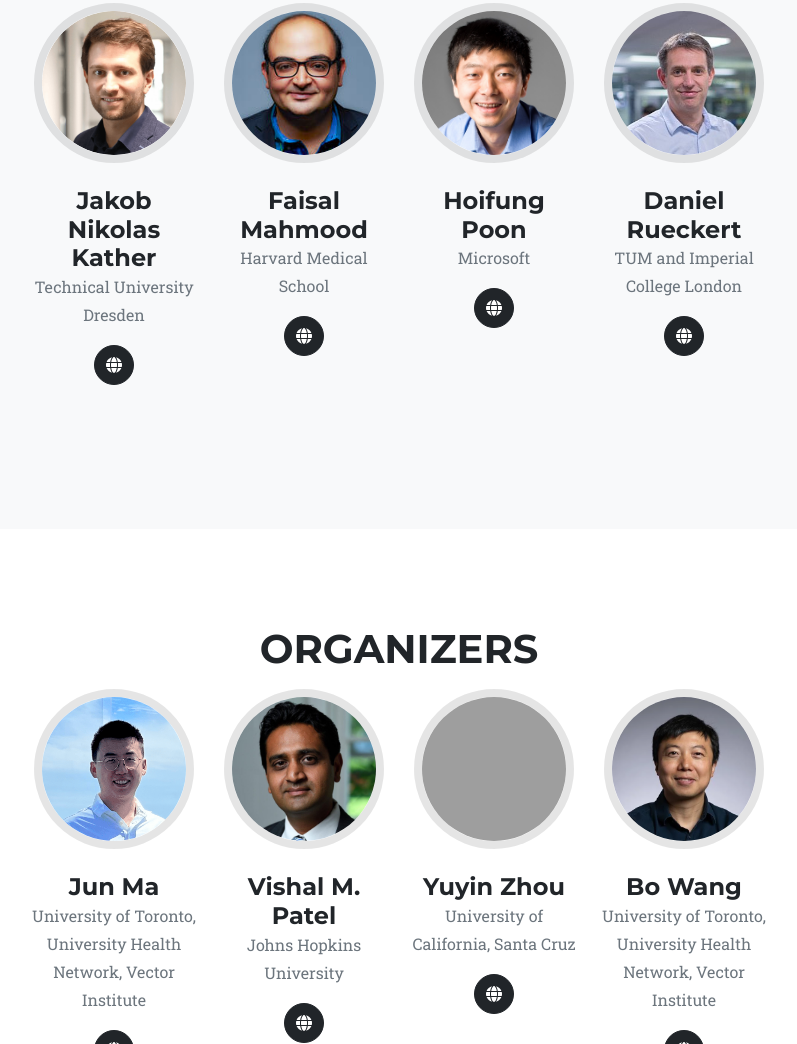
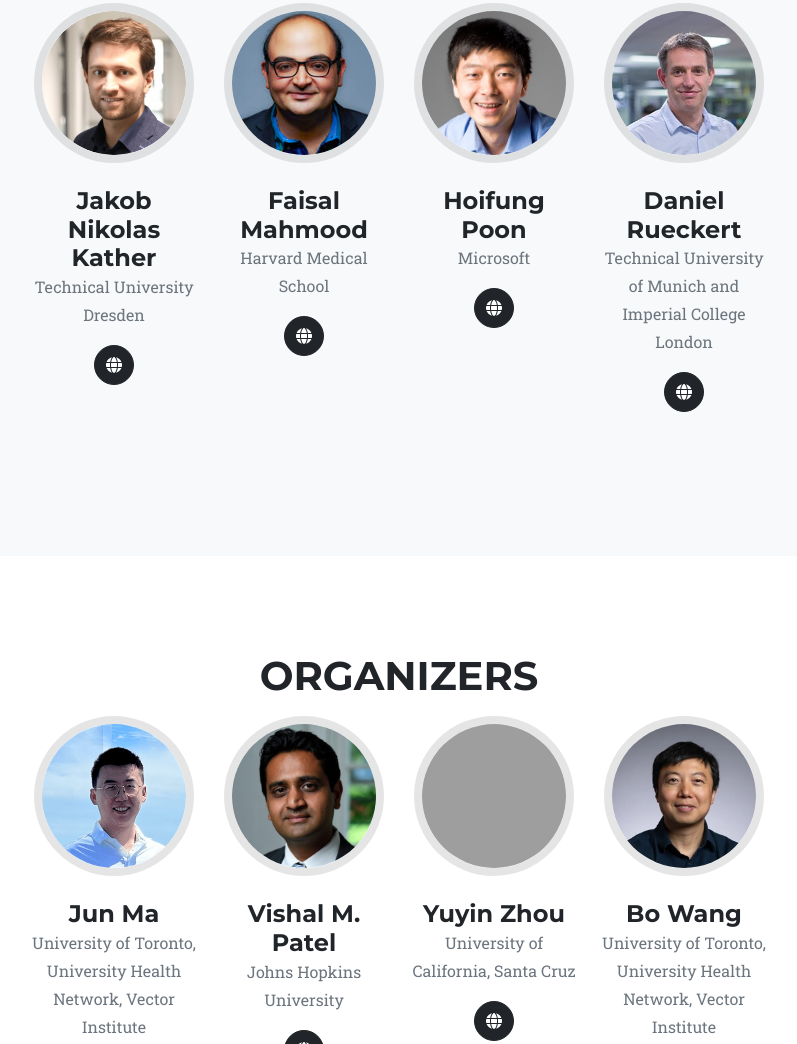
Before and after one commit to fmv-cvpr25workshop/fmv-cvpr25workshop.github.io, a plain HTML site: page index.html in a window 1280 px wide. Shown: the part 1762-2806 px from the top of the page, without its empty margins (241-1038 px from the left). Drawn offline with nearby package versions, Linux system fonts and the light colour scheme; grey boxes are pictures that could not be loaded; some icons are missing.

Commit message:
Technical University of Munich

```diff
--- a/index.html
+++ b/index.html
@@ -231,7 +231,7 @@
                             <img class="mx-auto rounded-circle" src="assets\img\speakers\Daniel-Rueckert.jpeg"
                                 alt="..." />
                             <h4>Daniel Rueckert</h4>
-                            <p class="text-muted">TUM and Imperial College London</p>
+                            <p class="text-muted">Technical University of Munich and Imperial College London</p>
                             <a class="btn btn-dark btn-social mx-2" href="https://scholar.google.com/citations?user=H0O0WnQAAAAJ&hl=en"
                                 aria-label="Website"><i class="fa-solid fa-globe"></i></a>
                         </div>
```
